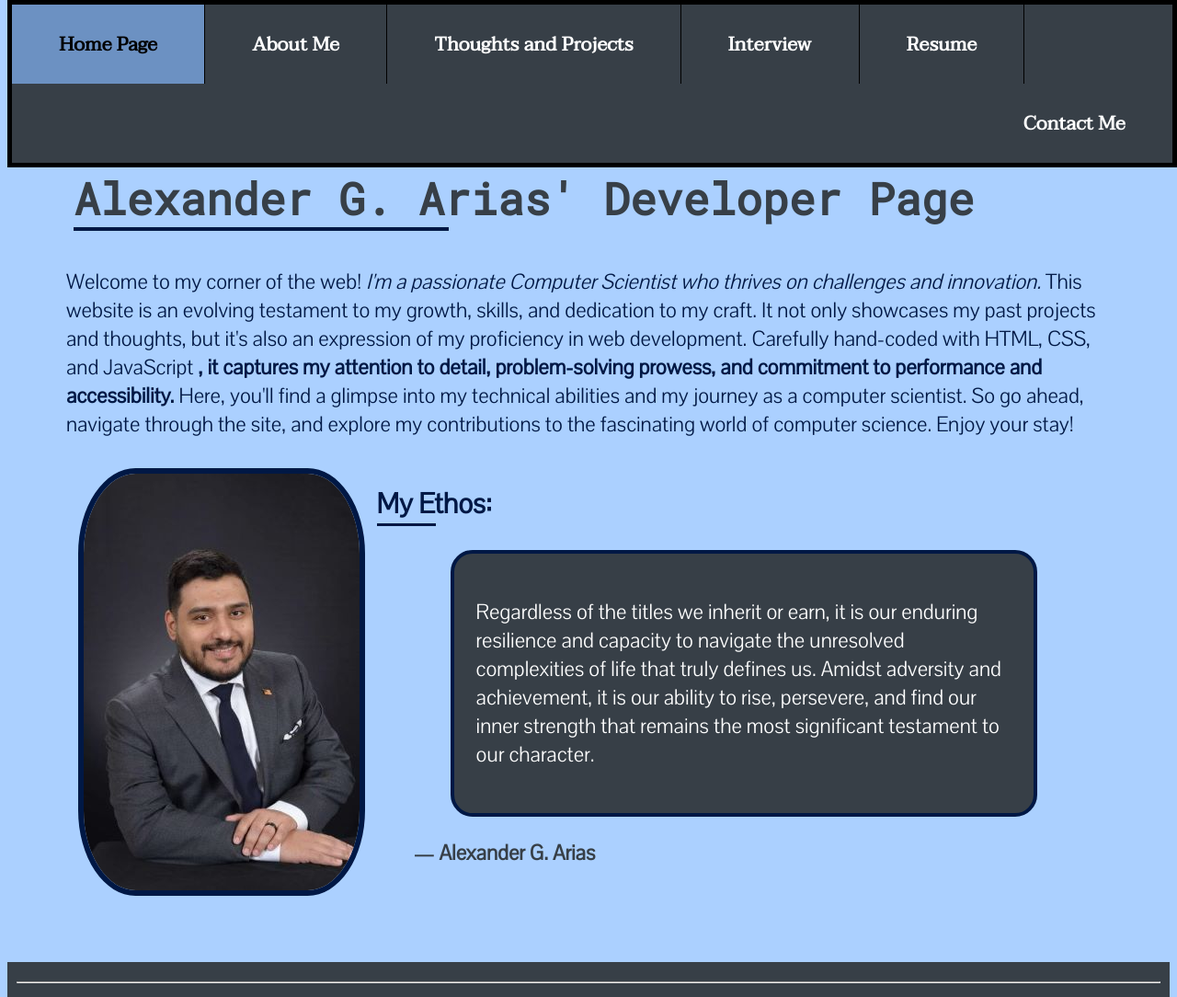
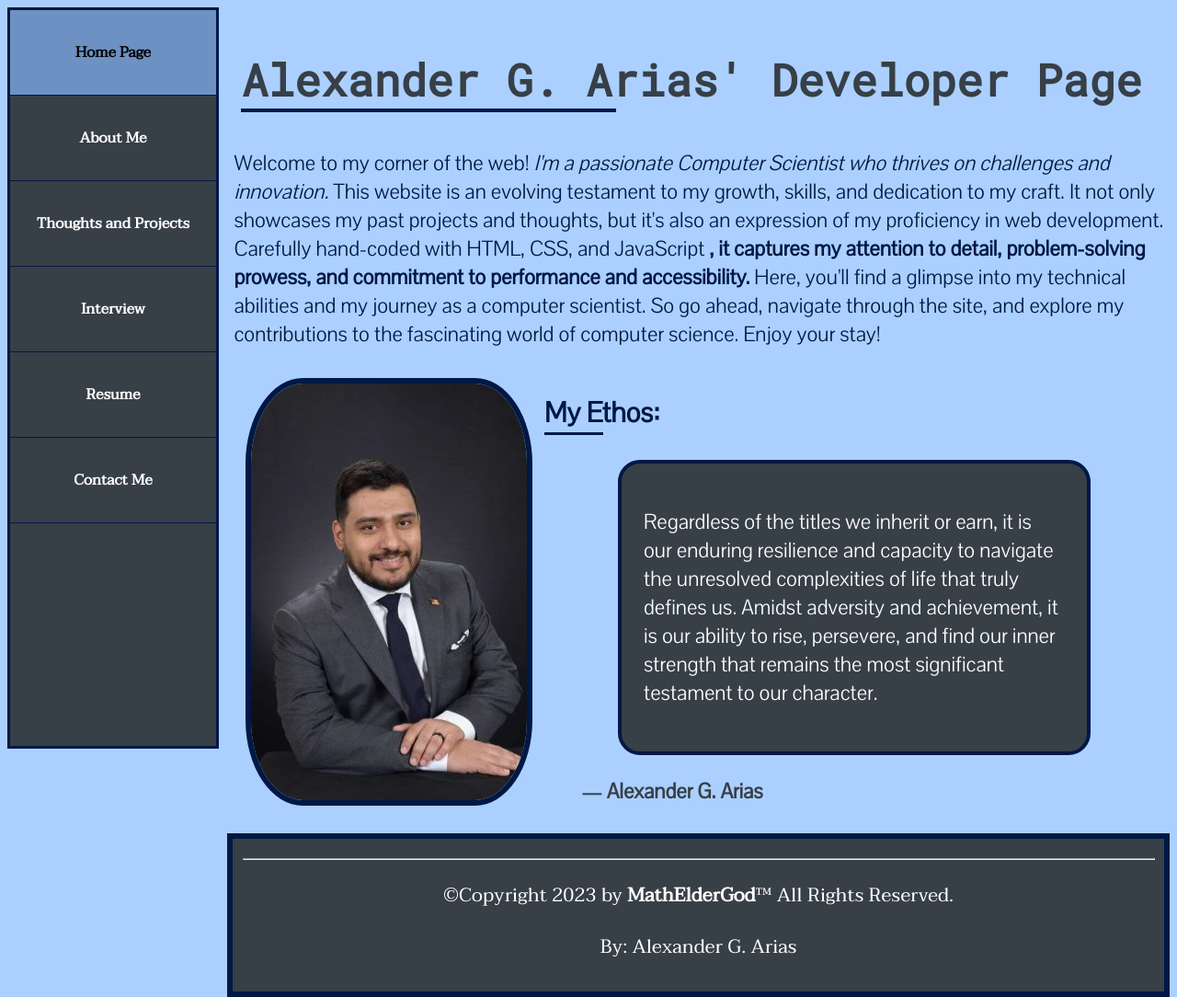
Before and after one commit to MathElderGod/CSE134B-SS1-HW3, a plain HTML site: page index.html in a window 1280 px wide. Shown: the top 1084 px of the page at 92% size. Drawn offline with Linux system fonts and the light colour scheme.

Commit message:
fixed nav bars, so desktop navs are all in sync

```diff
--- a/styles/styling-sheets/index.css
+++ b/styles/styling-sheets/index.css
@@ -39,61 +39,53 @@ body {
 
 /* Desktop CSS */
 @media screen and (min-width: 900px) {
-    header {
-        margin-bottom: 2.0em;
-    }
 
-    /* editing the nav list for the home page */
+    /* editing the nav list for the about page */
     nav ul {
         /* remove the bullets, margins, and paddings from the list */
         list-style-type: none;
         margin: 0;
         padding: 0;
-        overflow: hidden;
+        width: 14.0em;
         background-color: var(--dark-gray);
-        border: 0.4vw solid black;
-
-        /* might not look good in mobile */
+        border: 0.3vw solid var(--navy-blue);
+        height: 100%;
         position: fixed;
-        top: 0;
         font-family: 'taviraj-regular', Arial, sans-serif;
     }
 
-    li {
-        float: left;
-        border-right: 0.15vw solid black;
+    /* this style makes the nav link vertical */
+    li a {
+        /* Displaying the links as block elements makes the whole link area clickable */
+        display: block;
+        color: white;
+        width: 12.0em;
+        padding: 2.0em 1.0em;
+        text-decoration: none;
+        text-align: center;
+        font-weight: bold;
+        font-size: 1.0em;
+        border-bottom: 0.1em solid var(--navy-blue);
     }
 
-    li:last-child {
-        border-right: none;
-        float: right;
-    }
 
-    li a {
-        display: block;
-        color: white;
-        text-align: center;
-        text-decoration: none;
-        font-weight: bold;
-        font-size: 1.3em;
-        padding: 2.0vw 4.0vw 2.0vw 4.0vw;
-        background-color: var(--dark-gray);
-    }
 
-    li a:hover:not(#active) {
-        background-color: var(--navy-blue);
-    }
-
+    /* highlight which page we are currently on */
     li a#active {
         background-color: var(--active-nav-color);
         color: black;
     }
 
+    /* Change the link color on hover, if it is not id active */
+    li a:hover:not(#active) {
+        background-color: var(--navy-blue);
+        color: white;
+    }
+
     main {
-        flex-direction: column;
-        justify-content: space-evenly;
-        padding: 4.0em;
-        margin-top: 5.0em;
+        display: block;
+        margin-left: 15em;
+        padding: 0.4em;
     }
 
     #main-heading {
@@ -158,10 +150,12 @@ body {
     footer {
         background-color: var(--dark-gray);
         padding: 0.5em;
+        margin-left: 11.5em;
         color: white;
         font-family: 'taviraj-regular', Arial, sans-serif;
         text-align: center;
         font-size: 1.3em;
+        border: 0.5vw solid var(--navy-blue);
     }
 
     figcaption {
```
